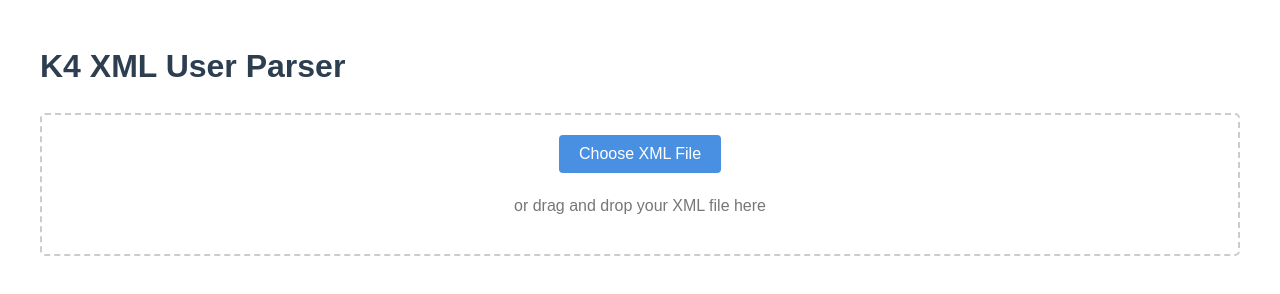
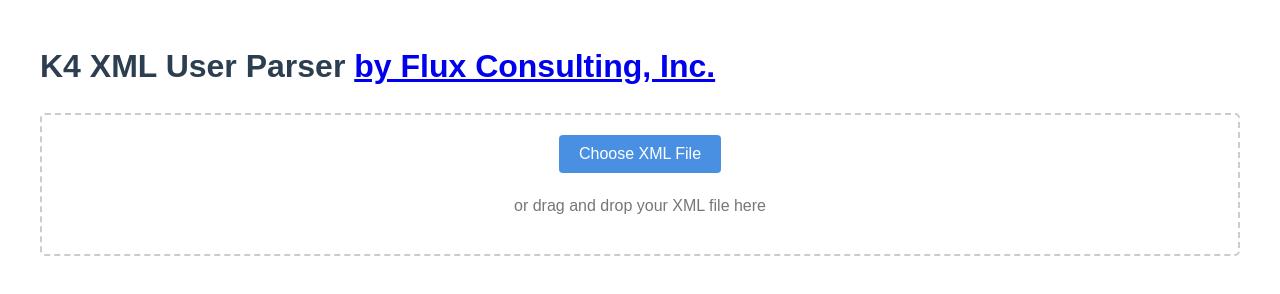
Before and after one commit to scottdunnflux/k4pub2list, a plain HTML site: page k4-pub-users2.html in a window 1280 px wide. Drawn offline with Linux system fonts and the light colour scheme.

Commit message:
added link

```diff
--- a/k4-pub-users2.html
+++ b/k4-pub-users2.html
@@ -192,7 +192,7 @@
 </head>
 <body>
     <div class="container">
-        <h1>K4 XML User Parser</h1>
+        <h1>K4 XML User Parser <a href="https://fluxconsulting.com/">by Flux Consulting, Inc.</a></h1>
 
         <div class="upload-section" id="upload-area">
             <input type="file" id="file-input" class="file-input" accept=".xml">
```
Also changed, not shown: 1 other file.
